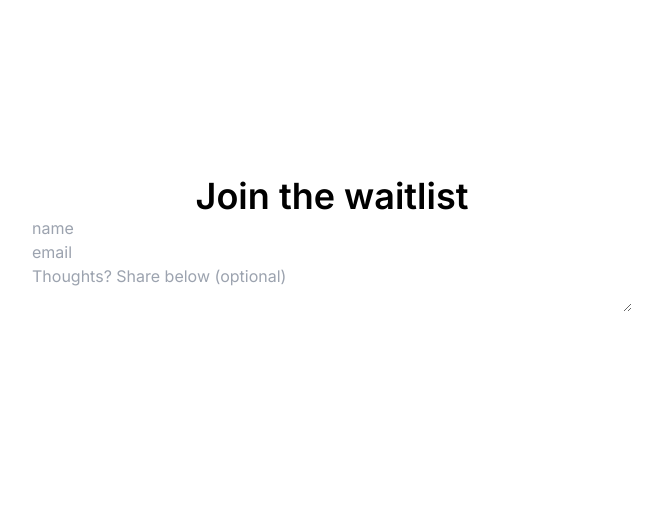
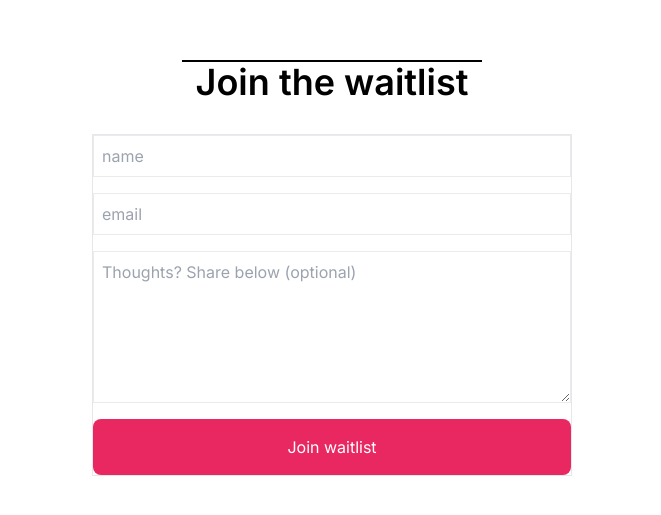
Before and after one commit to Manish674/study-budy-landing-page, a Next.js app: page / in a window 1280 px wide. Shown: the part 1001-1516 px from the top of the page, without its empty margins (308-969 px from the left). Built offline with nearby package versions, Linux system fonts and the light colour scheme; no server answers.

Commit message:
adding toast msg

```diff
--- a/app/page.js
+++ b/app/page.js
@@ -1,8 +1,9 @@
 "use client";
 import Image from "next/image";
 import Link from "next/link";
-import WaitlistForm from "../component/Waitlist";
+import WaitlistForm from "../components/Waitlist";
 import React, { useState } from "react";
+import { ToastContainer } from "react-toastify";
 
 const FeatureCard = ({ heading, imgPath, para }) => {
   return (
@@ -79,10 +80,10 @@ export default function Home() {
   ];
 
   return (
+    <>
+      <div></div>
       <div className="pb-4">
-      <div className="border-b p-4 font-extrabold text-4xl">
-        StudyBuddy
-      </div>
+        <div className="border-b p-4 font-extrabold text-4xl">StudyBuddy</div>
         <div>
           <div className="lg:flex lg:h-screen items-center justify-around">
             <div className=" lg:w-[50%] mt-16 flex flex-col items-center justify-center">
@@ -92,11 +93,11 @@ export default function Home() {
                   Virtual Study Platform
                 </h1>
                 <p className="p-4 text-[#635f68] text-center">
-                Welcome to StudyHub, virtual study platform designed to enhance
-                your academic journey. Connect with fellow students through
-                immersive video calls, collaborate seamlessly on projects, and
-                unlock your full potential with our suite of productivity
-                features.{" "}
+                  Welcome to StudyHub, virtual study platform designed to
+                  enhance your academic journey. Connect with fellow students
+                  through immersive video calls, collaborate seamlessly on
+                  projects, and unlock your full potential with our suite of
+                  productivity features.{" "}
                 </p>
               </div>
               <Link href={"#join-waitlist"}>
@@ -150,11 +151,26 @@ export default function Home() {
               </div>
             </div>
           </div>
+          <div>
             <div
               id="join-waitlist"
-          className="max-w-[600px] mx-auto lg:h-screen lg:flex items-center"
+              className="mt-4 max-w-[600px] mx-auto lg:h-[95vh] lg:flex items-center"
             >
               <div className="lg:w-full">
+                <div className="w-[50%] mx-auto border border-black">
+                  <ToastContainer
+                    position="bottom-center"
+                    autoClose={5000}
+                    hideProgressBar={false}
+                    newestOnTop={false}
+                    closeOnClick
+                    rtl={false}
+                    pauseOnFocusLoss
+                    draggable
+                    pauseOnHover
+                    theme="light"
+                  />
+                </div>
                 <h2 className="font-semibold text-center text-4xl">
                   Join the waitlist
                 </h2>
@@ -163,5 +179,7 @@ export default function Home() {
             </div>
           </div>
         </div>
+      </div>
+    </>
   );
 }
--- a/component/Waitlist.js
+++ /dev/null
@@ -1,64 +0,0 @@
-"use client";
-
-import React, { useState } from "react";
-import { collection, addDoc } from "firebase/firestore";
-import { db } from "../firebase/config";
-
-const Waitlist = () => {
-  const [waitlistData, setWaitlistData] = useState({
-    name: "",
-    email: "",
-    thoughts: "",
-  });
-
-  const handleWaitlistStateMutation = (e) => {
-    setWaitlistData((prevState) => ({
-      ...prevState,
-      [e.target.name]: e.target.value,
-    }));
-  };
-
-  const handleOnSubmit = async (e) => {
-    e.preventDefault();
-
-    try {
-      await addDoc(collection(db, "waitlist"), { waitlist: waitlistData });
-    } catch (e) {
-      console.log(e);
-    }
-  };
-
-  return (
-    <form onSubmit={(e) => handleOnSubmit(e)} className="mt-8 flex flex-col space-y-4 w-[80%] mx-auto border border-black">
-      <input
-        name="name"
-        autoComplete="off"
-        onChange={(e) => handleWaitlistStateMutation(e)}
-        value={waitlistData.name}
-        placeholder="name"
-        className="p-2 border border-[#ebebed] outline-none"
-      />
-      <input
-        name="email"
-        autoComplete="off"
-        type="email"
-        onChange={(e) => handleWaitlistStateMutation(e)}
-        value={waitlistData.email}
-        placeholder="email"
-        className="p-2 border border-[#ebebed] outline-none"
-      />
-      <textarea
-        name="thoughts"
-        onChange={(e) => handleWaitlistStateMutation(e)}
-        value={waitlistData.thoughts}
-        placeholder="Thoughts? Share below (optional)"
-        className="p-2 border border-[#ebebed] outline-none h-[152px]"
-      />
-      <button onSubmit={(e) => handleOnSubmit(e)} className="bg-[#e92761] text-white p-4 rounded-lg  ">
-        Join waitlist
-      </button>
-    </form>
-  );
-};
-
-export default Waitlist;
--- /dev/null
+++ b/components/Waitlist.js
@@ -0,0 +1,132 @@
+"use client";
+
+import React, { useState } from "react";
+import { db } from "../firebase/config";
+import { addDoc, collection } from "firebase/firestore";
+import { toast } from "react-toastify";
+
+const Waitlist = () => {
+  const [waitlistData, setWaitlistData] = useState({
+    name: "",
+    email: "",
+    thoughts: "",
+  });
+  const [error, setError] = useState({
+    isError: false,
+    nameErrorMsg: "",
+    emailErrorMsg: "",
+  });
+
+  const handleWaitlistStateMutation = (e) => {
+    setError({ isError: false });
+    setWaitlistData((prevState) => ({
+      ...prevState,
+      [e.target.name]: e.target.value,
+    }));
+  };
+
+  const handleOnSubmit = async (e) => {
+    e.preventDefault();
+
+    if (waitlistData.name.length == 0) {
+      setError((prevState) => ({
+        ...prevState,
+        isError: true,
+        nameErrorMsg: "please fill all the fields",
+      }));
+    }
+
+    if (waitlistData.email.length == 0) {
+      setError((prevState) => ({
+        ...prevState,
+        isError: true,
+        emailErrorMsg: "please fill all the fields",
+      }));
+    }
+
+    if (error.isError) {
+      return;
+    }
+
+    try {
+      const waitlistCollectionRef = collection(db, "users");
+      // await addDoc(waitlistCollectionRef, {
+      //   email: waitlistData.email,
+      //   name: waitlistData.name,
+      //   thoughts: waitlistData.thoughts,
+      // });
+
+      toast.success("Thank for signing up for waitlist!", {
+        position: "bottom-center",
+        autoClose: 5000,
+        hideProgressBar: false,
+        closeOnClick: true,
+        pauseOnHover: true,
+        draggable: true,
+        progress: undefined,
+        theme: "colored",
+      });
+      setWaitlistData({
+        name: "",
+        email: "",
+        thoughts: "",
+      });
+    } catch (e) {
+      console.log(e);
+    }
+  };
+
+  return (
+    <form
+      onSubmit={(e) => handleOnSubmit(e)}
+      className="mt-8 flex border flex-col space-y-4 w-[80%] mx-auto"
+    >
+      <div className="flex flex-col">
+        <input
+          name="name"
+          autoComplete="off"
+          className="p-2 border border-[#ebebed] outline-none"
+          onChange={(e) => handleWaitlistStateMutation(e)}
+          value={waitlistData.name}
+          placeholder="name"
+        />
+        <span
+          className={`${error.isError ? "" : "hidden"} text-red-600 text-sm`}
+        >
+          {error.emailErrorMsg}
+        </span>
+      </div>
+      <div className="flex flex-col">
+        <input
+          name="email"
+          autoComplete="off"
+          type="email"
+          onChange={(e) => handleWaitlistStateMutation(e)}
+          value={waitlistData.email}
+          placeholder="email"
+          className="p-2 border border-[#ebebed] outline-none"
+        />
+        <span
+          className={`${error.isError ? "" : "hidden"} text-red-600 text-sm`}
+        >
+          {error.emailErrorMsg}
+        </span>
+      </div>
+      <textarea
+        name="thoughts"
+        onChange={(e) => handleWaitlistStateMutation(e)}
+        value={waitlistData.thoughts}
+        placeholder="Thoughts? Share below (optional)"
+        className="p-2 border border-[#ebebed] outline-none h-[152px]"
+      />
+      <button
+        onSubmit={(e) => handleOnSubmit(e)}
+        className="bg-[#e92761] text-white p-4 rounded-lg  "
+      >
+        Join waitlist
+      </button>
+    </form>
+  );
+};
+
+export default Waitlist;
--- a/package.json
+++ b/package.json
@@ -17,6 +17,7 @@
     "postcss": "8.4.23",
     "react": "18.2.0",
     "react-dom": "18.2.0",
+    "react-toastify": "^9.1.3",
     "tailwindcss": "3.3.2"
   }
 }
```
Also changed, not shown: app/layout.js (+10 -8 lines), 1 other file (tests, documents, lock files or other folders). Lines whose indentation alone changed are shown as unchanged.
